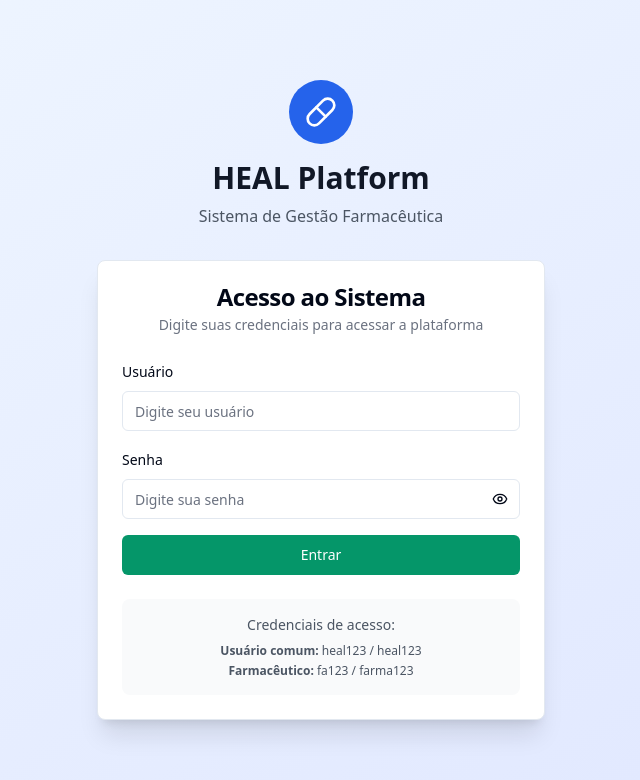
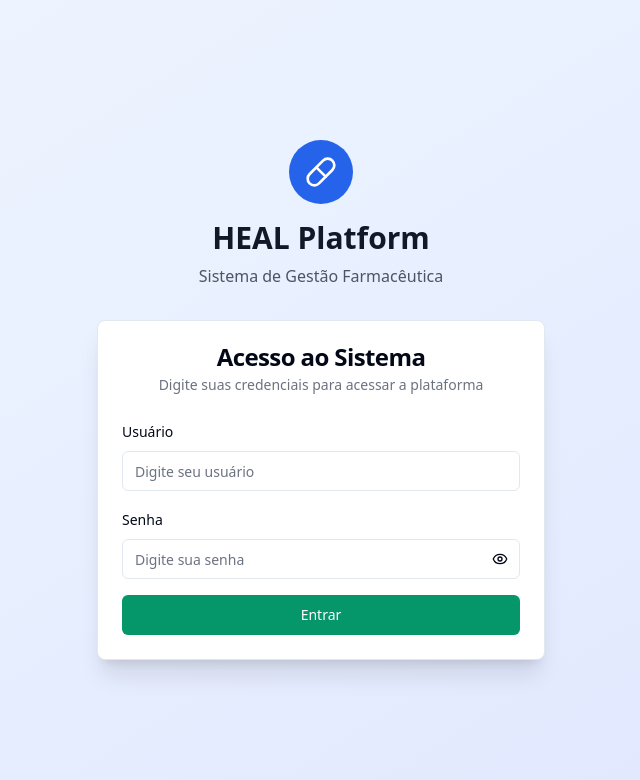
Before and after one commit to Pharmind/heal-meds-navigator, a React (Vite) app: page /login in a window 1280 px wide. Shown: the top 780 px of the page, without its empty margins (319-959 px from the left). Built offline with nearby package versions, Linux system fonts and the light colour scheme.

Commit message:
Hide access credentials on login screen
Removed the display of access credentials from the login screen.

```diff
--- a/src/pages/Login.tsx
+++ b/src/pages/Login.tsx
@@ -131,14 +131,6 @@ const Login = () => {
                 {isLoading ? 'Entrando...' : 'Entrar'}
               </Button>
             </form>
-
-            <div className="text-sm text-center text-gray-600 mt-6 p-4 bg-gray-50 rounded-lg">
-              <p className="font-medium mb-2">Credenciais de acesso:</p>
-              <div className="space-y-1 text-xs">
-                <p><strong>Usuário comum:</strong> heal123 / heal123</p>
-                <p><strong>Farmacêutico:</strong> fa123 / farma123</p>
-              </div>
-            </div>
           </CardContent>
         </Card>
       </div>
```
